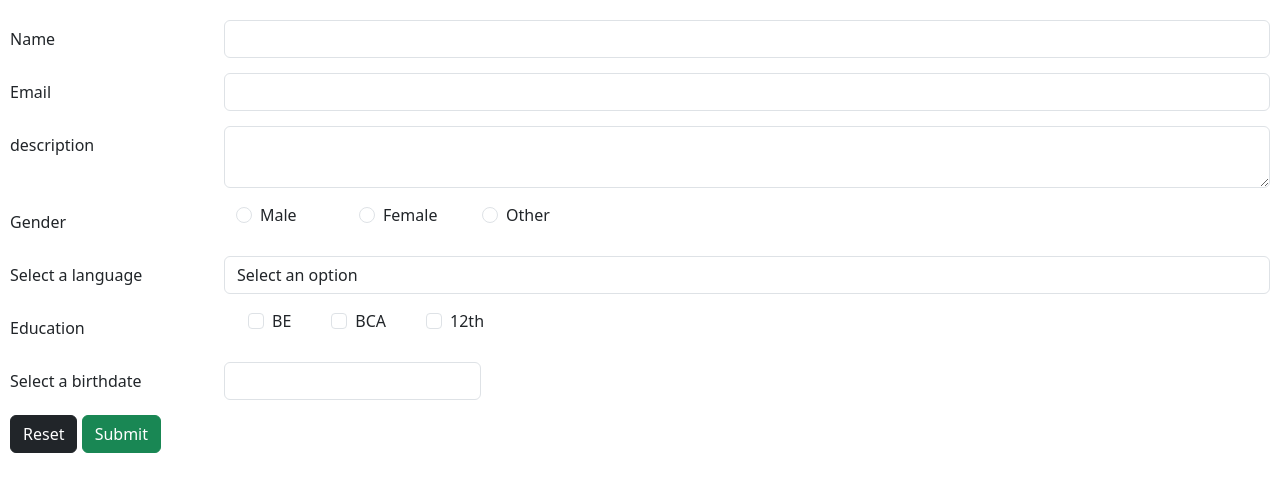
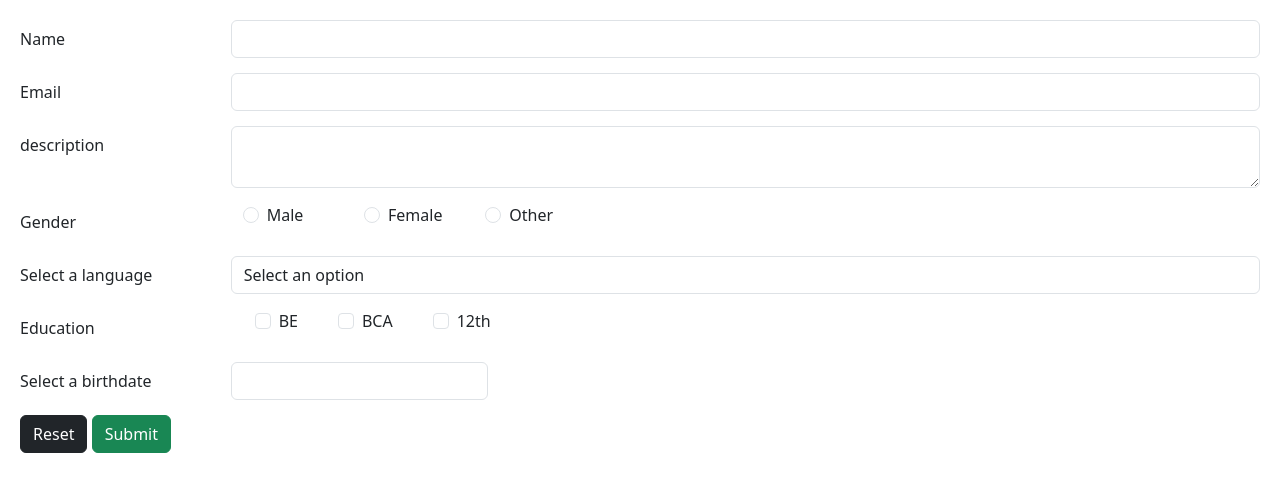
Before and after one commit to rohiturkaripangram/Formikform, a React (Create React App) app: page / in a window 1280 px wide. Shown: the top 492 px of the page. Built offline with nearby package versions, Linux system fonts and the light colour scheme.

Commit message:
Update Css

```diff
--- a/src/App.css
+++ b/src/App.css
@@ -1,16 +1,7 @@
-
-
-
-
 .App {
   display: block;
-
-  padding: 20px 10px;
-
+  padding: 20px;
 }
-
-
-
 
 .error {
   color: red;
--- a/src/index.css
+++ /dev/null
@@ -1,3 +0,0 @@
-@tailwind base;
-@tailwind components;
-@tailwind utilities;
--- a/src/index.js
+++ b/src/index.js
@@ -1,6 +1,5 @@
 import React from 'react';
 import ReactDOM from 'react-dom/client';
-import './index.css';
 import App from './App';
 
 const root = ReactDOM.createRoot(document.getElementById('root'));
```
